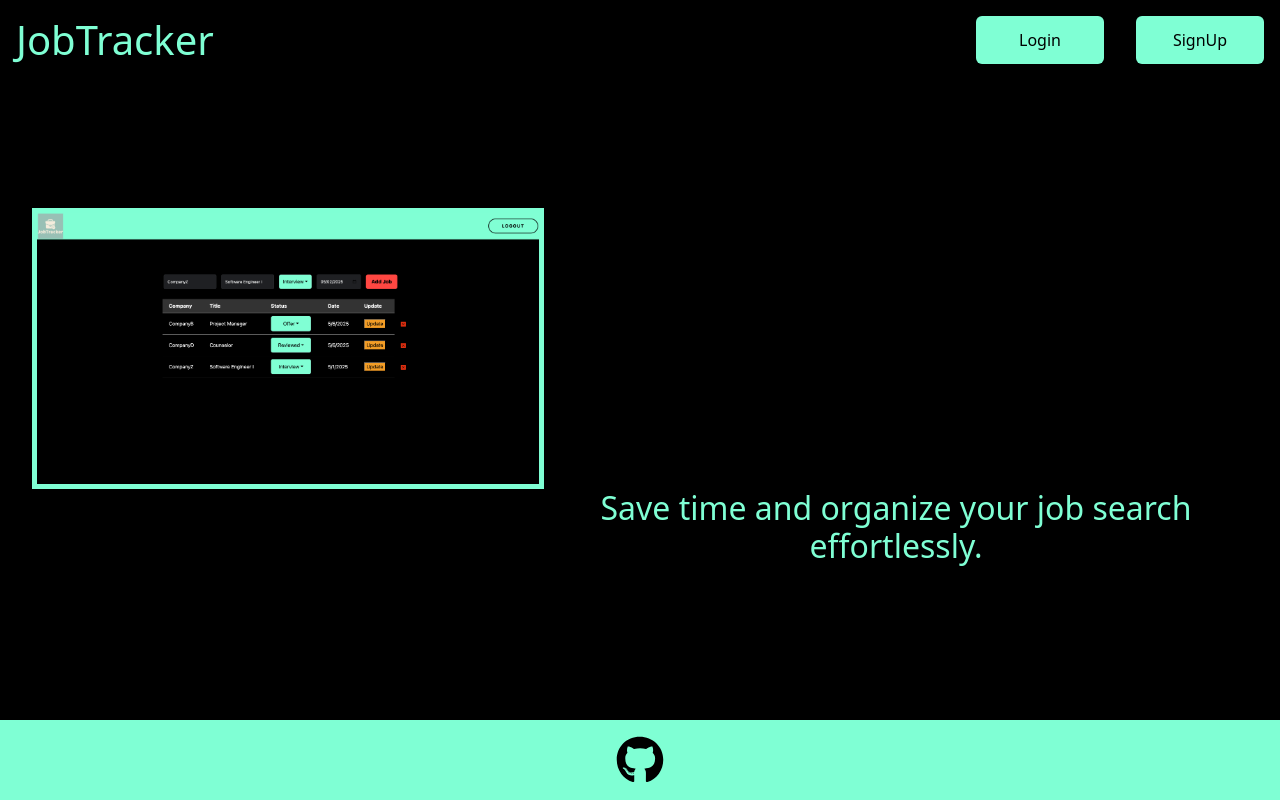
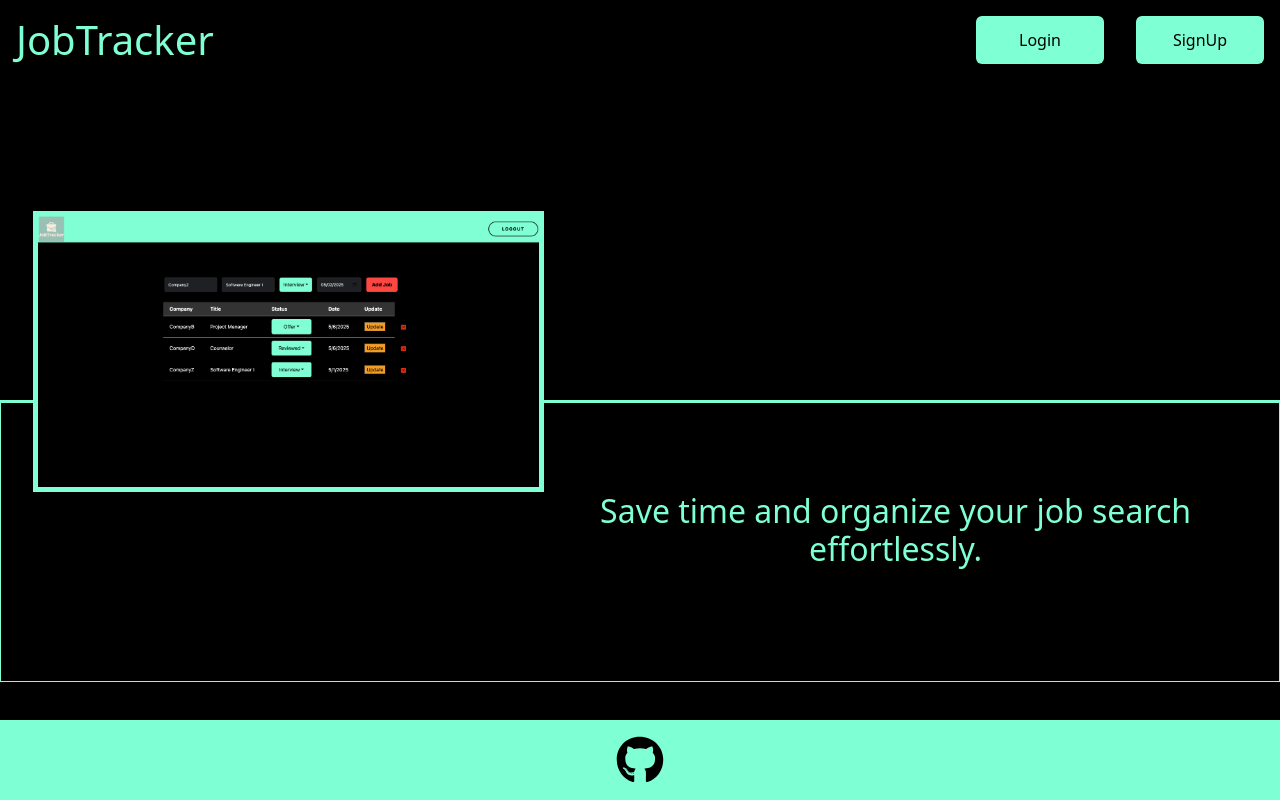
Before and after one commit to atran14CS/JobTracker, a React (Vite) app: page / in a window 1280 px wide. Built offline with nearby package versions, Linux system fonts and the light colour scheme.

Commit message:
more styles

```diff
--- a/src/App.css
+++ b/src/App.css
@@ -83,3 +83,15 @@ h2 {
     transform: scale(1.2);
     transition: transform 0.2s ease, color 0.2s ease;
 }
+
+#home-box {
+    border-color: aquamarine;
+    border-style: solid;
+    border-width: 1px;
+}
+
+#nav-section {
+    border-color: aquamarine;
+    border-style: solid;
+    border-width: 1px;
+}
--- a/src/pages/Home.jsx
+++ b/src/pages/Home.jsx
@@ -8,7 +8,8 @@ const Home = () => {
 
   return (
     <div id="home-box">
-      <h1>JobTracker </h1>
+      <section id='nav-section'>
+        <h1>JobTracker </h1>
       <div className="login-options">
         <Link to="/login">
           <button className="btn" id="log-btn">Login</button>
@@ -17,6 +18,7 @@ const Home = () => {
           <button className="btn" id="sign-btn">SignUp</button>
         </Link>
       </div>
+      </section>
       <div id='hero'>
         <img src={homePic} alt="homePic" id='homePic'/>
         <h2>Save time and organize your job search effortlessly.</h2>
```
